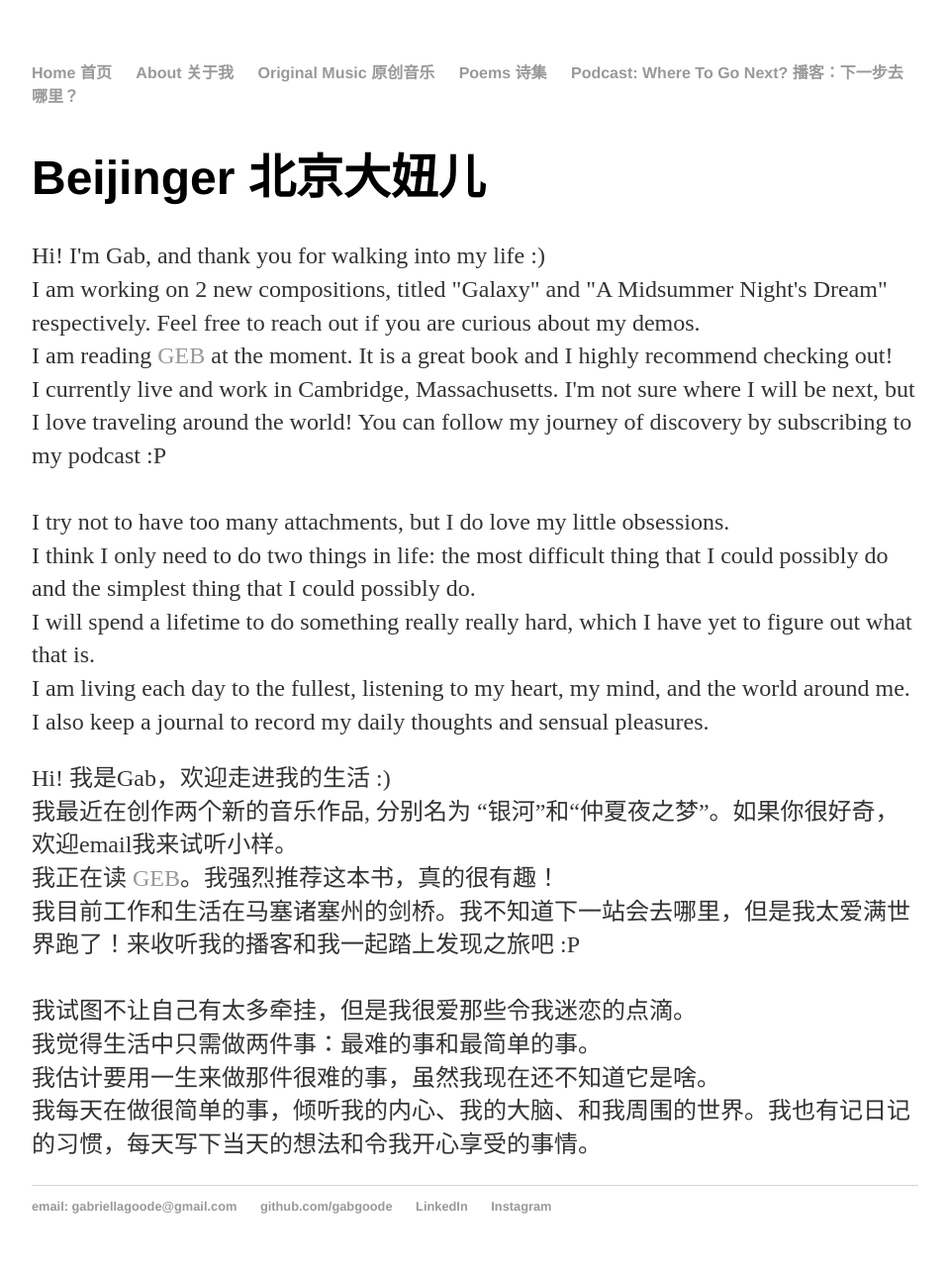
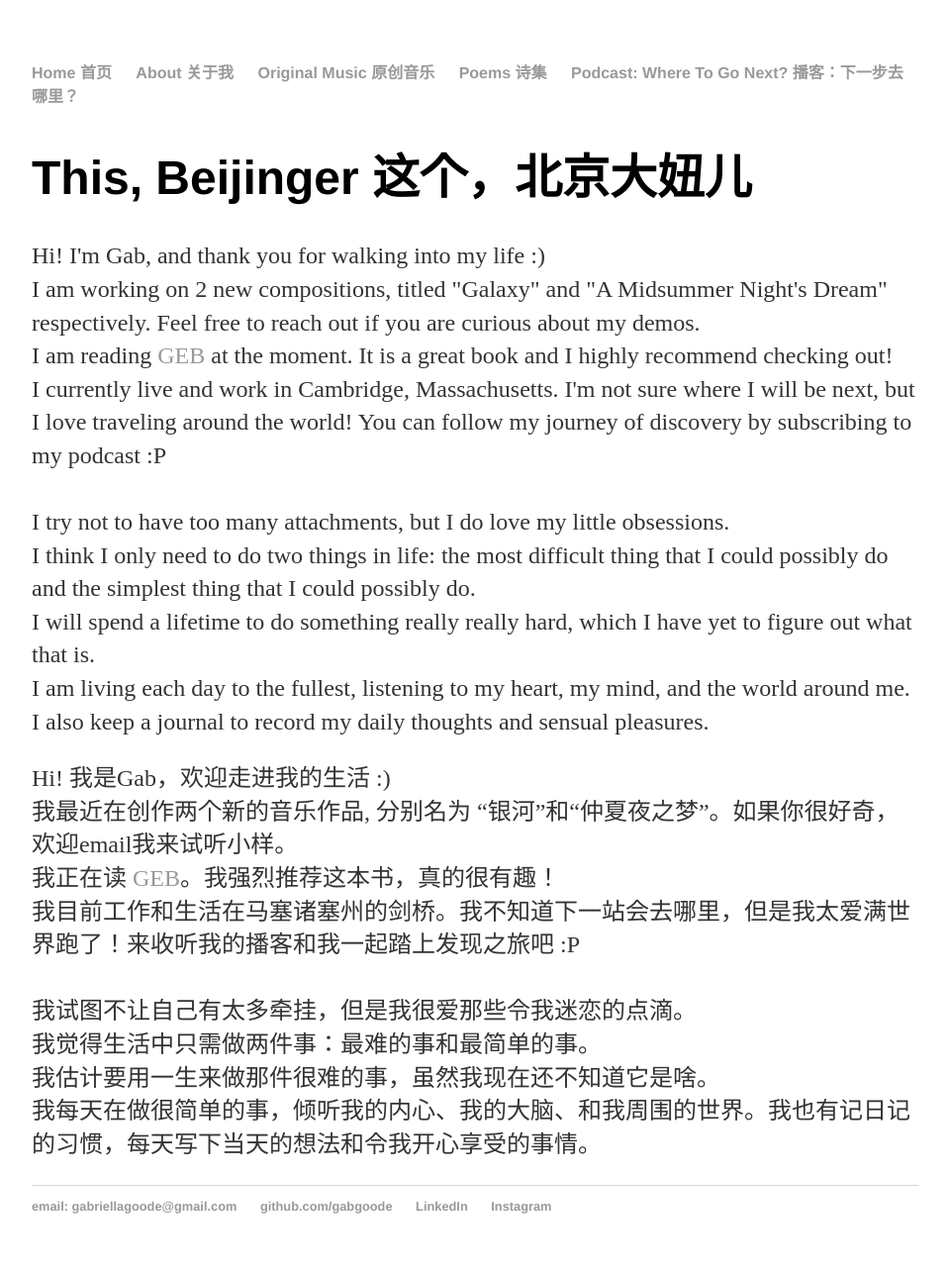
Before and after one commit to gabgoode/gabgoode.github.io, a Jekyll site: the page built from about/index.html, in a window 1280 px wide. Shown: the whole page at 99% size, without its empty margins (160-1119 px from the left). Built offline with Jekyll 4.4.1, drawn with Linux system fonts in a browser that asks for light colours.

Commit message:
Update index.html

```diff
--- a/about/index.html
+++ b/about/index.html
@@ -3,7 +3,7 @@ layout: default
 title: About Gabriella Liu
 ---
 <div class="blurb">
-	<h1>Beijinger 北京大妞儿</h1>
+	<h1>This, Beijinger 这个，北京大妞儿</h1>
 	<p>
 			Hi! I'm Gab, and thank you for walking into my life :)<br/>
 			I am working on 2 new compositions, titled "Galaxy" and "A Midsummer Night's Dream" respectively. Feel free to reach out if you are curious about my demos.<br/>
```
